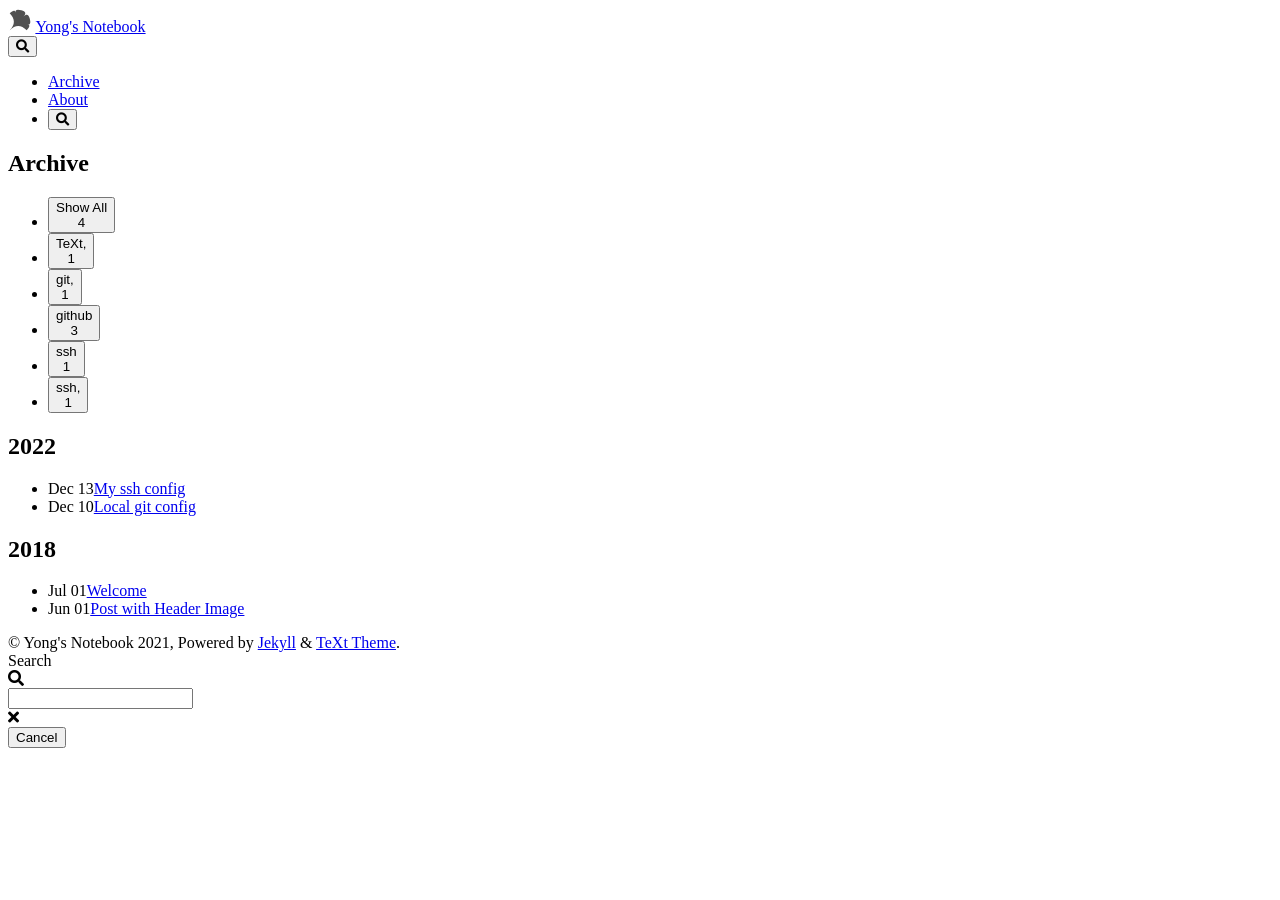
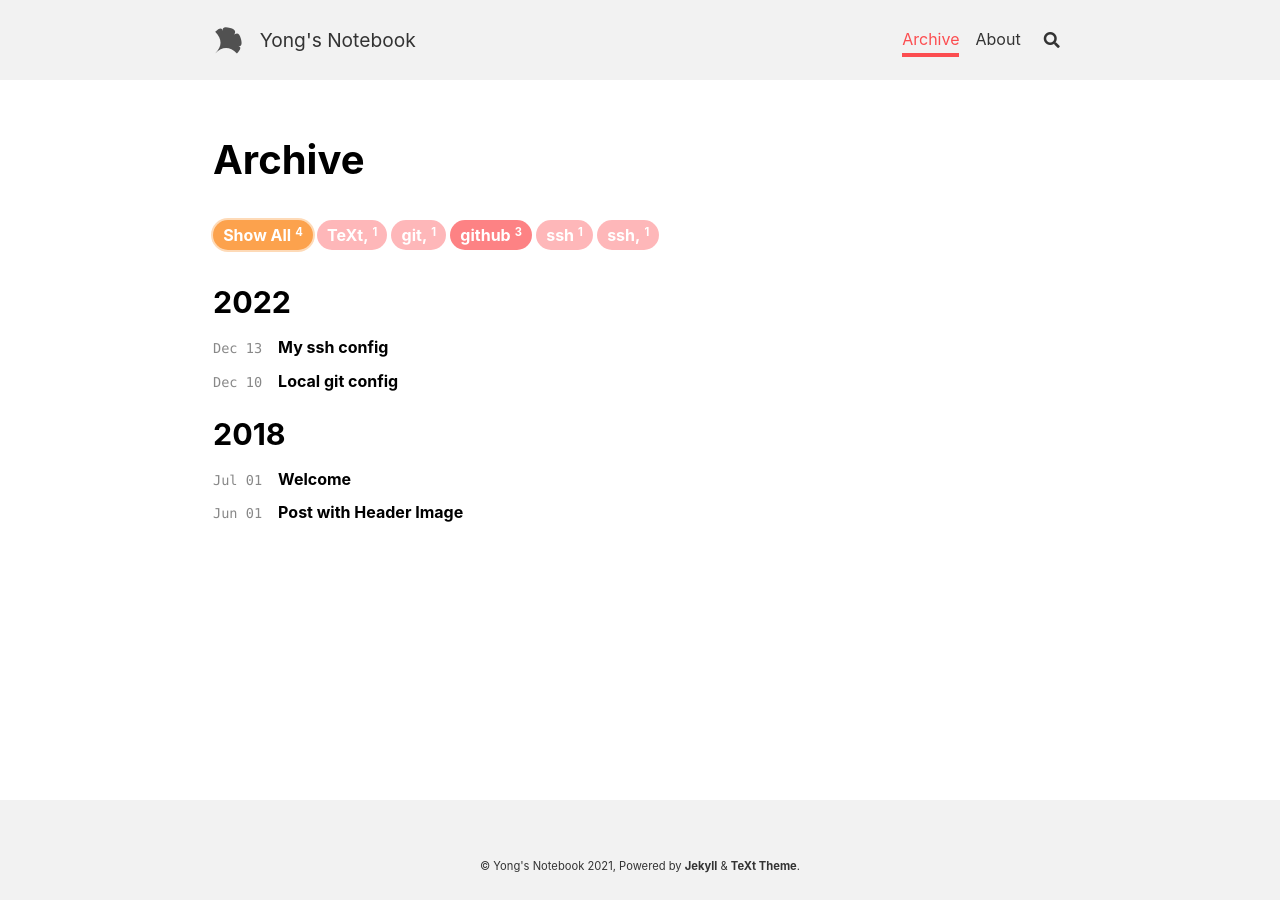
Before and after one commit to yong-lim/TeXt, a Jekyll site: the page built from archive.html, in a window 1280 px wide. Built offline with Jekyll 4.4.1, drawn with Linux system fonts in a browser that asks for light colours; nearby versions of some CDN libraries.

```diff
--- a/_config.yml
+++ b/_config.yml
@@ -19,7 +19,7 @@
 text_skin: default # "default" (default), "dark", "forest", "ocean", "chocolate", "orange"
 highlight_theme: tomorrow-night-eighties # "default" (default), "tomorrow", "tomorrow-night", "tomorrow-night-eighties", "tomorrow-night-blue", "tomorrow-night-bright"
 url     : # the base hostname & protocol for your site e.g. https://www.someone.com
-baseurl : "TeXt" # does not include hostname
+baseurl : "/TeXt" # does not include hostname
 title   : Yong's Notebook
 description: > # this means to ignore newlines until "Language & timezone"
   Your Site Description
```
